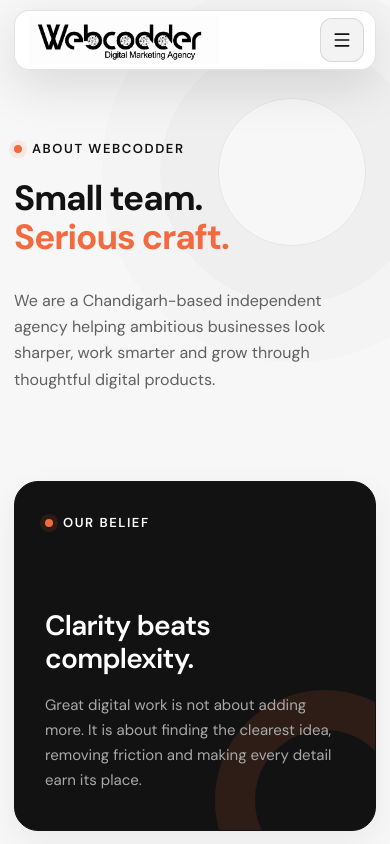
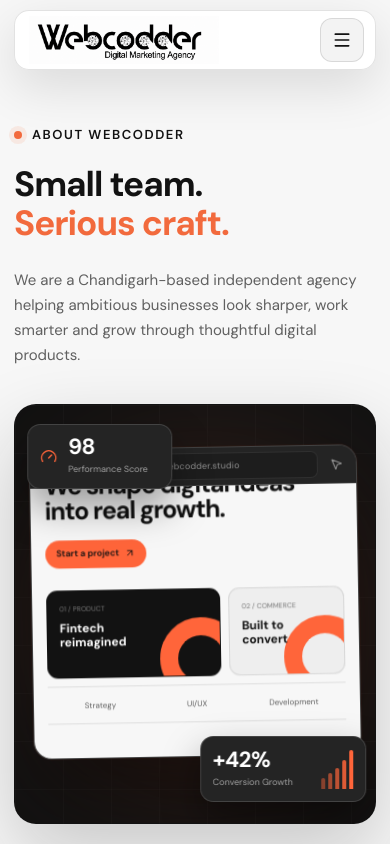
Before and after one commit to DhimanKhushal/webcoder, a Next.js app: page /about in a window 390 px wide. Shown: the top 844 px of the page. Built offline with nearby package versions, Linux system fonts and the light colour scheme.

Commit message:
Add command center to about hero

```diff
--- a/app/about/page.tsx
+++ b/app/about/page.tsx
@@ -1,5 +1,6 @@
 import type { Metadata } from "next";
 import { CTA } from "@/components/cta";
+import { HeroVisual } from "@/components/hero-visual";
 
 export const metadata: Metadata = {
   title: "About",
@@ -9,17 +10,19 @@ export const metadata: Metadata = {
 export default function AboutPage() {
   return (
     <>
-      <section className="page-hero">
-        <div className="container">
-          <p className="eyebrow" data-hero>About Webcodder</p>
-          <h1 data-hero>Small team.<br /><span>Serious craft.</span></h1>
-          <div className="page-hero-copy" data-hero>
-            <p />
-            <p>
+      <section className="page-hero about-page-hero">
+        <div className="container about-hero-grid">
+          <div className="about-hero-content">
+            <p className="eyebrow" data-hero>About Webcodder</p>
+            <h1 data-hero>Small team.<br /><span>Serious craft.</span></h1>
+            <p data-hero>
               We are a Chandigarh-based independent agency helping ambitious
               businesses look sharper, work smarter and grow through thoughtful
               digital products.
             </p>
+          </div>
+          <div className="about-command-panel">
+            <HeroVisual />
           </div>
         </div>
       </section>
--- a/app/globals.css
+++ b/app/globals.css
@@ -1989,6 +1989,55 @@ a {
   line-height: 1.65;
 }
 
+.about-page-hero {
+  padding: clamp(142px, 13vw, 176px) 0 clamp(74px, 7vw, 96px);
+}
+
+.about-page-hero::before {
+  display: none;
+}
+
+.about-page-hero > .container {
+  width: min(1360px, calc(100% - 48px));
+}
+
+.about-hero-grid {
+  display: grid;
+  grid-template-columns: minmax(0, 1.08fr) minmax(480px, 0.92fr);
+  align-items: center;
+  gap: clamp(58px, 6vw, 92px);
+}
+
+.about-hero-content > p:last-child {
+  max-width: 58ch;
+  margin: 34px 0 0;
+  color: var(--muted);
+  font-size: clamp(16px, 1.45vw, 18px);
+  line-height: 1.68;
+}
+
+.about-command-panel {
+  position: relative;
+  min-height: 540px;
+  overflow: hidden;
+  border: 1px solid rgba(18, 18, 18, 0.12);
+  border-radius: 28px;
+  background:
+    linear-gradient(rgba(255, 255, 255, 0.018) 1px, transparent 1px),
+    linear-gradient(90deg, rgba(255, 255, 255, 0.018) 1px, transparent 1px),
+    var(--ink);
+  background-size: 48px 48px;
+  box-shadow: 0 32px 80px rgba(18, 18, 18, 0.2);
+}
+
+.about-command-panel .hero-command-center {
+  position: absolute;
+  top: 50%;
+  left: 50%;
+  width: min(96%, 560px);
+  translate: -50% -50%;
+}
+
 .story-grid {
   display: grid;
   grid-template-columns: 1.08fr 0.92fr;
@@ -2855,6 +2904,28 @@ a {
     grid-template-columns: 1fr;
   }
 
+  .about-page-hero {
+    padding: 132px 0 78px;
+  }
+
+  .about-hero-grid {
+    grid-template-columns: 1fr;
+    gap: 48px;
+  }
+
+  .about-hero-content {
+    max-width: 680px;
+  }
+
+  .about-command-panel {
+    min-height: 520px;
+  }
+
+  .about-command-panel .hero-command-center {
+    width: min(94%, 520px);
+    margin: 0;
+  }
+
   .hero-command-center {
     width: min(520px, 90vw);
     min-height: 475px;
@@ -3352,6 +3423,32 @@ a {
     padding: 138px 0 68px;
   }
 
+  .about-page-hero {
+    padding: 124px 0 68px;
+  }
+
+  .about-page-hero > .container {
+    width: min(100% - 28px, 1360px);
+  }
+
+  .about-hero-grid {
+    gap: 36px;
+  }
+
+  .about-hero-content > p:last-child {
+    margin-top: 24px;
+    font-size: 15px;
+  }
+
+  .about-command-panel {
+    min-height: 420px;
+    border-radius: 22px;
+  }
+
+  .about-command-panel .hero-command-center {
+    width: min(96%, 390px);
+  }
+
   .page-hero h1 {
     font-size: clamp(30px, 9vw, 36px);
     line-height: 1.12;
```
